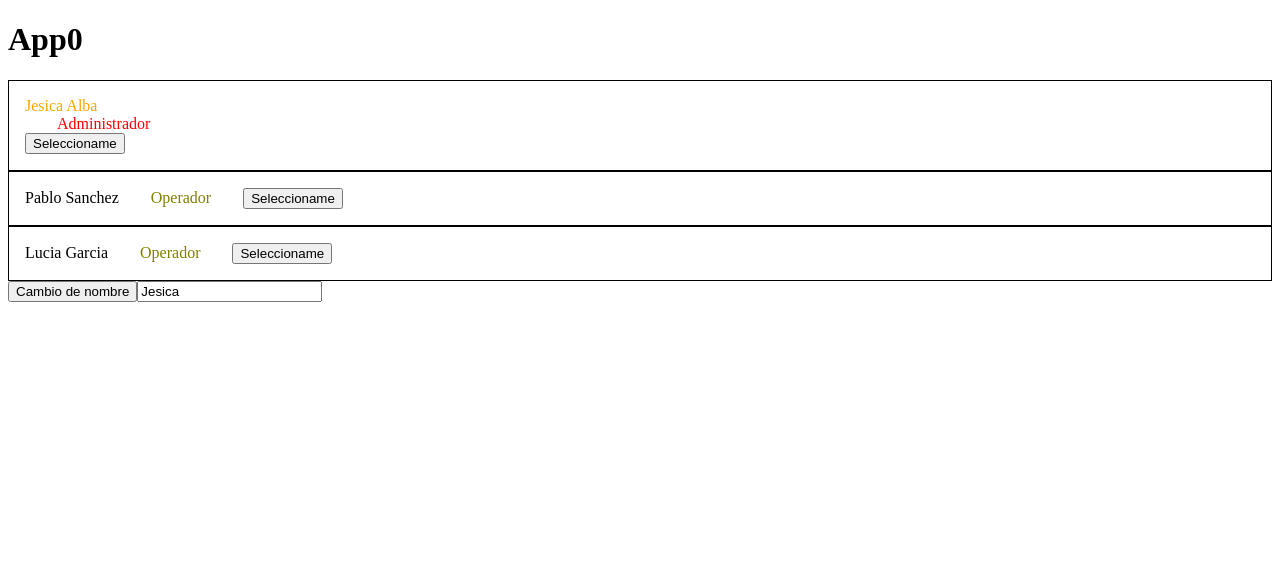
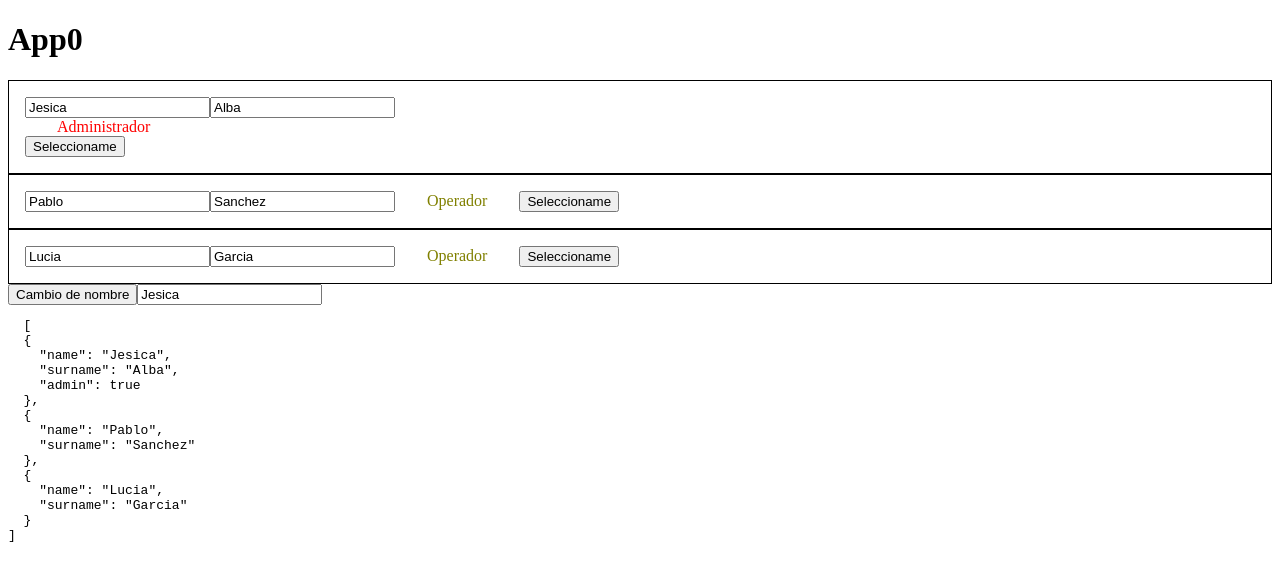
Before and after one commit to pjmolina/ng-18, an Angular app: page / in a window 1280 px wide. Shown: the top 580 px of the page. Built offline with nearby package versions, Linux system fonts and the light colour scheme.

Commit message:
ejemplo de doble databinding con propiedad y evento *Change

```diff
--- a/src/app/app.component.html
+++ b/src/app/app.component.html
@@ -2,8 +2,8 @@
 
 <app-user
   *ngFor="let u of lista"
-  [name]="u.name"
-  [surname]="u.surname"
+  [(name)]="u.name"
+  [(surname)]="u.surname"
   [admin]="u.admin"
   (selectedUser)="selectedUser($event)"
 ></app-user>
@@ -12,4 +12,8 @@
 
 <input [(ngModel)]="this.lista[0].name" />
 
+<pre>
+  {{ toJson(lista) }}
+</pre>
+
 <router-outlet />
--- a/src/app/app.component.ts
+++ b/src/app/app.component.ts
@@ -40,4 +40,8 @@ export class AppComponent {
     this.lista[0].name = 'Alicia';
     this.lista[0].surname = 'Keys';
   }
+
+  toJson(obj: unknown): string {
+    return JSON.stringify(obj, null, 2);
+  }
 }
--- a/src/app/user/user.component.html
+++ b/src/app/user/user.component.html
@@ -1,5 +1,7 @@
 <div class="user">
-  <span [class.classAdmin]="admin">{{ name }} {{ surname }}</span>
+  <input type="text" [(ngModel)]="name" />
+  <input type="text" [(ngModel)]="surname" />
+  <!-- <span [class.classAdmin]="admin">{{ name }} {{ surname }}</span> -->
   <div *ngIf="admin; else operador" class="admin">Administrador</div>
   <button (click)="pulsado()">Seleccioname</button>
 </div>
--- a/src/app/user/user.component.ts
+++ b/src/app/user/user.component.ts
@@ -9,19 +9,46 @@ import {
 } from '@angular/core';
 import { User } from '../dominio/user';
 import { CommonModule } from '@angular/common';
+import { FormsModule } from '@angular/forms';
 
 @Component({
   selector: 'app-user',
   standalone: true,
-  imports: [CommonModule],
+  imports: [CommonModule, FormsModule],
   templateUrl: './user.component.html',
   styleUrl: './user.component.scss'
 })
 export class UserComponent implements User, OnInit, OnChanges {
+  private _name = '';
+  private _surname = '';
+
   @Input()
-  name = '';
+  get name(): string {
+    return this._name;
+  }
+  set name(n: string) {
+    if (n != this._name) {
+      this._name = n;
+      this.nameChange.emit(n);
+    }
+  }
+  @Output()
+  nameChange = new EventEmitter<string>();
+
   @Input()
-  surname = '';
+  get surname(): string {
+    return this._surname;
+  }
+  set surname(n: string) {
+    if (n != this._surname) {
+      this._surname = n;
+      this.surnameChange.emit(n);
+    }
+  }
+
+  @Output()
+  surnameChange = new EventEmitter<string>();
+
   @Input()
   admin? = false;
   @Output()
```
